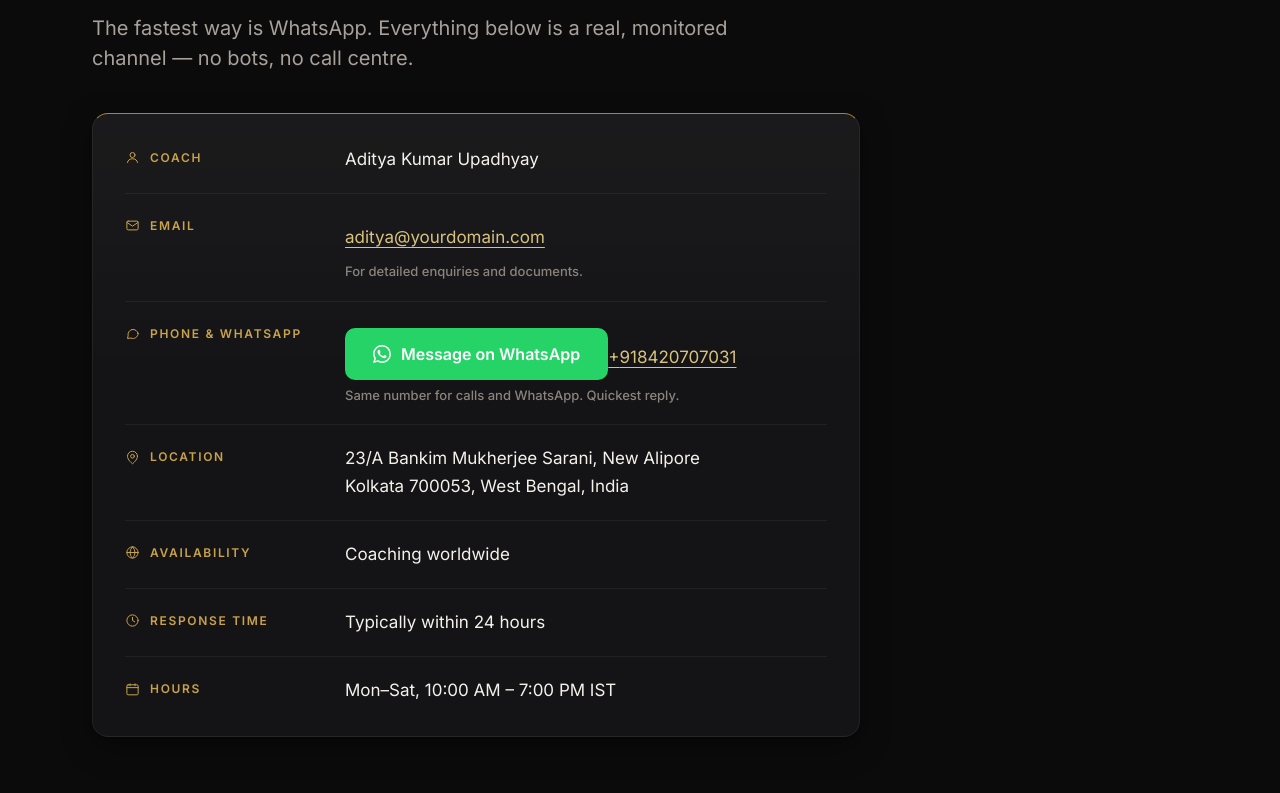
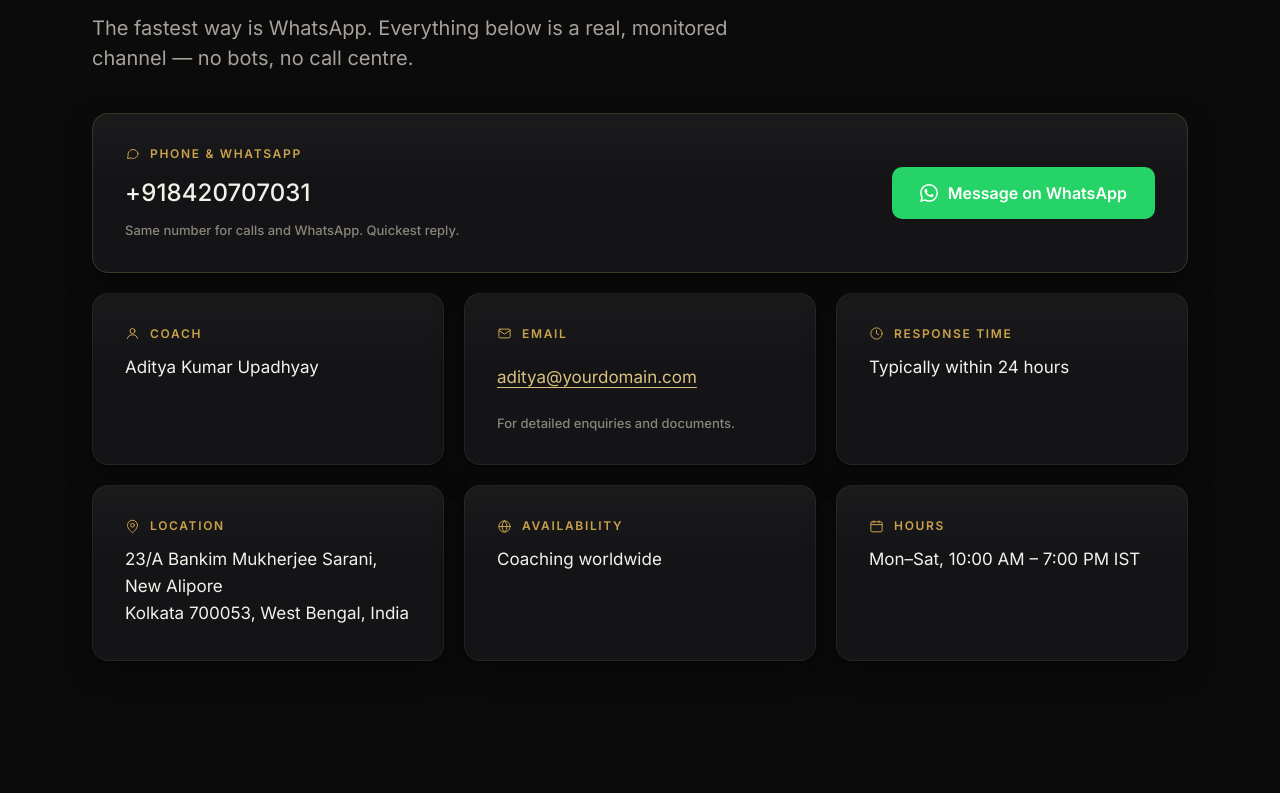
Before and after one commit to fsdSumitabha/aditya-coach, a Next.js app: page /contact in a window 1280 px wide. Shown: the part 967-1760 px from the top of the page. Built offline with nearby package versions, Linux system fonts and the light colour scheme; no server answers.

Commit message:
contact page layout updated for the contact info

```diff
--- a/app/contact/page.tsx
+++ b/app/contact/page.tsx
@@ -161,29 +161,39 @@ function CalendarIcon(props: SVGProps<SVGSVGElement>) {
   );
 }
 
-/** Label/value row inside the Direct Contact card — stacked on mobile, 2-col ≥768px. */
-function ContactRow({
+/**
+ * One contact fact, as a tile in the Direct Contact grid.
+ *
+ * Alignment is structural, not eyeballed: every tile is this same component
+ * with the same three slots — icon+label rule, value, optional caption pinned
+ * to the bottom (`mt-auto`). Grid rows stretch, so a two-line address and a
+ * one-line phrase still produce a flush row. Nothing here can drift.
+ */
+function ContactFact({
   label,
   icon,
+  index,
+  note,
   children,
 }: {
   label: string;
   icon: ReactNode;
+  /** sibling position — drives the 70ms reveal stagger */
+  index: number;
+  note?: string;
   children: ReactNode;
 }) {
   return (
-    <div className="group border-b border-hairline-soft py-5 first:pt-0 last:border-b-0 last:pb-0 md:grid md:grid-cols-[180px_1fr] md:items-start md:gap-x-10">
-      <div className="eyebrow md:pt-1 flex items-center gap-2.5">
-        <span
-          aria-hidden="true"
-          className="text-gold-500 transition-transform duration-200 ease-out motion-safe:group-hover:translate-x-0.5"
-        >
-          {icon}
-        </span>
+    <Reveal as="div" delayMs={index * 70} className="card flex h-full flex-col">
+      <dt className="eyebrow flex items-center gap-2.5">
+        <span aria-hidden="true">{icon}</span>
         {label}
-      </div>
-      <div className="mt-2 md:mt-0">{children}</div>
-    </div>
+      </dt>
+      <dd className="mt-3 flex flex-1 flex-col">
+        {children}
+        {note ? <p className="type-caption text-muted mt-auto pt-3">{note}</p> : null}
+      </dd>
+    </Reveal>
   );
 }
 
@@ -258,42 +268,27 @@ export default function ContactPage() {
               {/* [review] */}
             </p>
           </Reveal>
-          <Reveal index={2} className="mt-10 max-w-3xl">
-            {/* gold hairline top edge reads as a concierge desk card */}
-            <div className="card spot" style={{ borderTopColor: "var(--gold-600)" }}>
-              <ContactRow label="Coach" icon={<PersonIcon width={15} height={15} />}>
-                <p className="type-body text-primary">{COACH_NAME}</p>
-              </ContactRow>
-              <ContactRow label="Email" icon={<MailIcon width={15} height={15} />}>
-                <a
-                  href={`mailto:${EMAIL}`}
-                  className="type-body inline-flex min-h-12 items-center text-gold-300 underline underline-offset-4 hover:text-gold-100"
-                  aria-label={`Email Aditya at ${EMAIL}`}
+          {/* Primary channel gets its own panel so the WhatsApp button is a
+              flex sibling of the number, never an inline box inside a text
+              row. Gold hairline border reads as the concierge desk. */}
+          <Reveal index={2} className="mt-10">
+            <div
+              className="card spot flex flex-col gap-6 sm:flex-row sm:items-center sm:justify-between sm:gap-10"
+              style={{ borderColor: "var(--hairline-gold)" }}
             >
-                  {EMAIL}
-                </a>
-                <p className="type-caption text-muted">
-                  For detailed enquiries and documents.
-                  {/* [review] */}
+              <div className="min-w-0">
+                <p className="eyebrow flex items-center gap-2.5">
+                  <span aria-hidden="true">
+                    <ChatIcon width={15} height={15} />
+                  </span>
+                  Phone &amp; WhatsApp
                 </p>
-              </ContactRow>
-              <ContactRow label="Phone & WhatsApp" icon={<ChatIcon width={15} height={15} />}>
-                <a
-                  href={WA_CONTACT_LINK}
-                  target="_blank"
-                  rel="noopener noreferrer"
-                  className="btn-wa w-full sm:w-auto"
-                  aria-label="Message Aditya on WhatsApp"
-                >
-                  <WhatsAppIcon width={18} height={18} />
-                  Message on WhatsApp
-                </a>
                 {/* Dialable tel: link — Razorpay merchant review wants a
                     working phone number, not only a chat deep-link.
                     [review] confirm the number takes voice calls. */}
                 <a
                   href={`tel:+${WHATSAPP_NUMBER}`}
-                  className="type-body mt-3 inline-flex min-h-12 items-center text-gold-300 underline underline-offset-4 hover:text-gold-100"
+                  className="text-primary hover:text-gold-200 mt-2 inline-flex min-h-12 items-center text-[1.375rem] font-medium tracking-[0.005em] transition-colors sm:text-2xl"
                   aria-label={`Call Aditya on +${WHATSAPP_NUMBER}`}
                 >
                   +{WHATSAPP_NUMBER}
@@ -302,8 +297,59 @@ export default function ContactPage() {
                   Same number for calls and WhatsApp. Quickest reply.
                   {/* [review] */}
                 </p>
-              </ContactRow>
-              <ContactRow label="Location" icon={<PinIcon width={15} height={15} />}>
+              </div>
+              <a
+                href={WA_CONTACT_LINK}
+                target="_blank"
+                rel="noopener noreferrer"
+                className="btn-wa w-full shrink-0 sm:w-auto"
+                aria-label="Message Aditya on WhatsApp"
+              >
+                <WhatsAppIcon width={18} height={18} />
+                Message on WhatsApp
+              </a>
+            </div>
+          </Reveal>
+
+          {/* Every remaining fact is one uniform tile — same slots, stretched
+              rows. Razorpay-visible details stay real selectable text. */}
+          <dl className="mt-4 grid gap-4 sm:grid-cols-2 md:mt-5 md:gap-5 lg:grid-cols-3">
+            <ContactFact
+              label="Coach"
+              index={0}
+              icon={<PersonIcon width={15} height={15} />}
+            >
+              <p className="type-body text-primary">{COACH_NAME}</p>
+            </ContactFact>
+
+            <ContactFact
+              label="Email"
+              index={1}
+              icon={<MailIcon width={15} height={15} />}
+              note="For detailed enquiries and documents." /* [review] */
+            >
+              <a
+                href={`mailto:${EMAIL}`}
+                className="type-body text-gold-300 hover:text-gold-100 inline-flex min-h-12 items-center break-all underline underline-offset-4"
+                aria-label={`Email Aditya at ${EMAIL}`}
+              >
+                {EMAIL}
+              </a>
+            </ContactFact>
+
+            <ContactFact
+              label="Response time"
+              index={2}
+              icon={<ClockIcon width={15} height={15} />}
+            >
+              <p className="type-body text-primary">Typically {RESPONSE_TIME}</p>
+            </ContactFact>
+
+            <ContactFact
+              label="Location"
+              index={3}
+              icon={<PinIcon width={15} height={15} />}
+            >
               {/* Full operational address as selectable text — Razorpay
                   merchant review asks for exactly this. */}
               <address className="type-body text-primary not-italic">
@@ -312,24 +358,27 @@ export default function ContactPage() {
                 {ADDRESS.CITY} {ADDRESS.POSTAL_CODE}, {ADDRESS.REGION},{" "}
                 {ADDRESS.COUNTRY}
               </address>
-              </ContactRow>
-              <ContactRow label="Availability" icon={<GlobeIcon width={15} height={15} />}>
+            </ContactFact>
+
+            <ContactFact
+              label="Availability"
+              index={4}
+              icon={<GlobeIcon width={15} height={15} />}
+            >
               <p className="type-body text-primary">{SERVICE_AREA}</p>
-              </ContactRow>
-              <ContactRow label="Response time" icon={<ClockIcon width={15} height={15} />}>
-                <p className="type-body text-primary">Typically {RESPONSE_TIME}</p>
-              </ContactRow>
-              <ContactRow label="Hours" icon={<CalendarIcon width={15} height={15} />}>
+            </ContactFact>
+
+            <ContactFact
+              label="Hours"
+              index={5}
+              icon={<CalendarIcon width={15} height={15} />}
+            >
               {/* [review]: confirm actual working hours */}
               <p className="type-body text-primary">{HOURS}</p>
-              </ContactRow>
-            </div>
-          </Reveal>
+            </ContactFact>
+          </dl>
           {/* gold-thread stitch — draws on scroll, leading the eye into the enquiry form */}
-          <div
-            className="thread-h sd-draw mt-14 max-w-3xl md:mt-16"
-            aria-hidden="true"
-          />
+          <div className="thread-h sd-draw mt-14 md:mt-16" aria-hidden="true" />
         </div>
       </section>
 
```
Also changed, not shown: public/logo/aku_logo.svg, 2 other files (tests, documents, lock files or other folders). Lines whose indentation alone changed are shown as unchanged.
